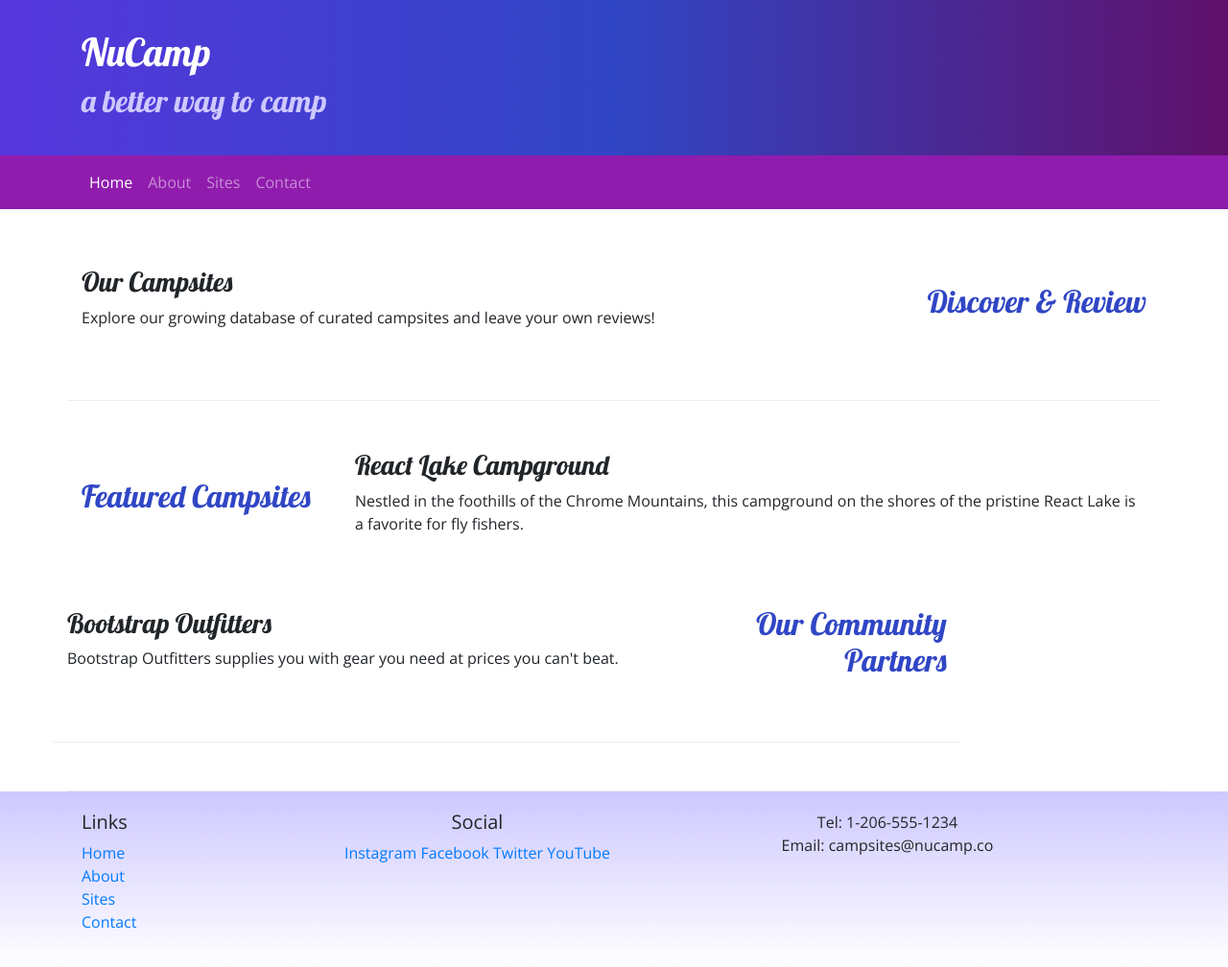
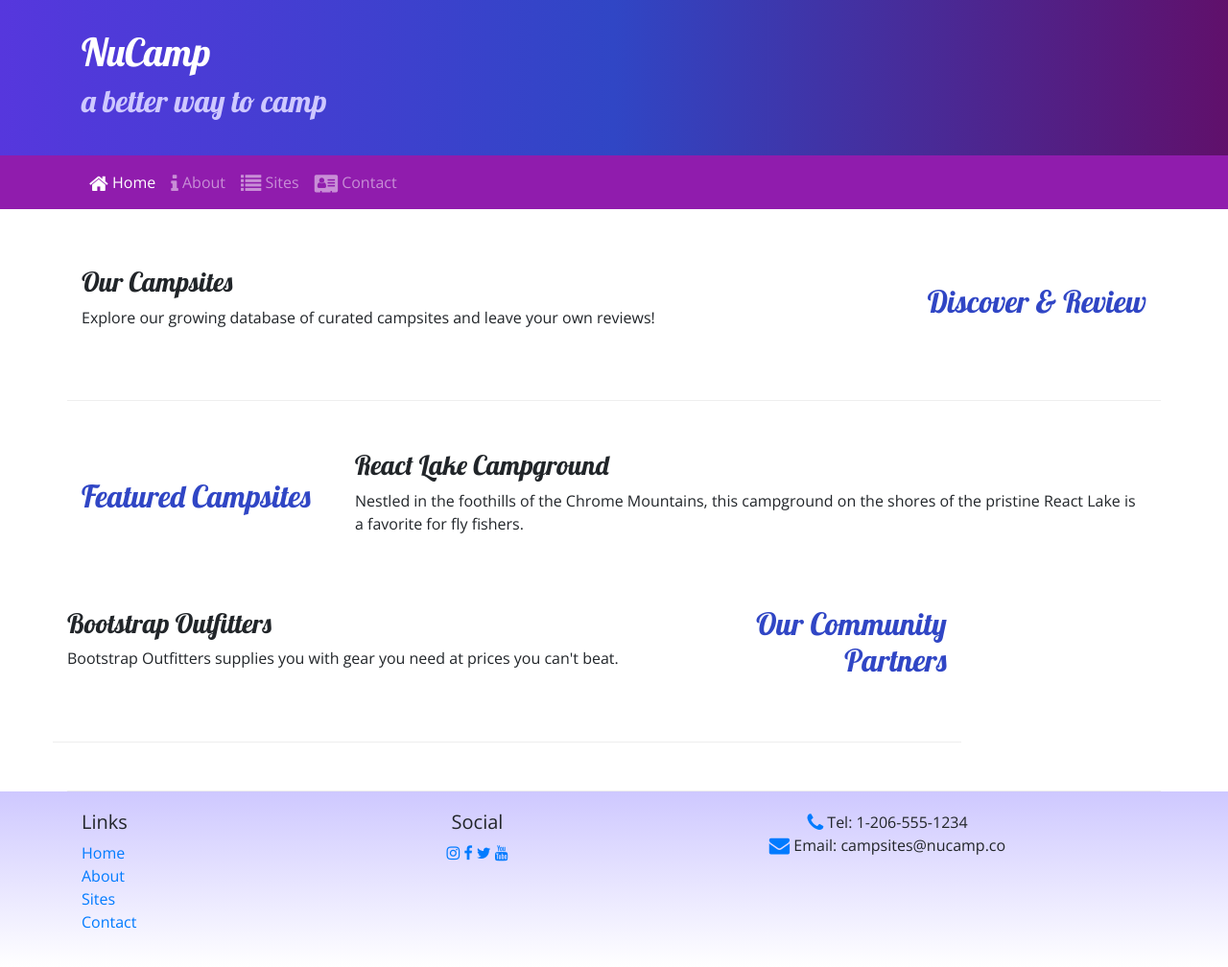
Before and after one commit to noskadon/bootstrap_practice, a website: page index.html in a window 1280 px wide. Shown: the whole page at 96% size. Drawn offline with nearby package versions, Linux system fonts and the light colour scheme.

Commit message:
Icon fonts added

```diff
--- a/index.html
+++ b/index.html
@@ -8,6 +8,10 @@
         <link
             rel="stylesheet"
             href="node_modules/bootstrap/dist/css/bootstrap.min.css"
+        />
+        <link
+            rel="stylesheet"
+            href="node_modules/font-awesome/css/font-awesome.min.css"
         />
 
         <!-- Additional CSS must be placed after Bootstrap CSS -->
@@ -45,16 +49,25 @@
                 <div class="collapse navbar-collapse" id="nucampNavbar">
                     <ul class="navbar-nav">
                         <li class="nav-item active">
-                            <a class="nav-link" href="#">Home</a>
+                            <a class="nav-link" href="#"
+                                ><i class="fa fa-home fa-lg"></i> Home</a
+                            >
                         </li>
                         <li class="nav-item">
-                            <a class="nav-link" href="aboutus.html">About</a>
+                            <a class="nav-link" href="aboutus.html"
+                                ><i class="fa fa-info fa-lg"></i> About</a
+                            >
                         </li>
                         <li class="nav-item">
-                            <a class="nav-link" href="#">Sites</a>
+                            <a class="nav-link" href="#"
+                                ><i class="fa fa-list fa-lg"></i> Sites</a
+                            >
                         </li>
                         <li class="nav-item">
-                            <a class="nav-link" href="#">Contact</a>
+                            <a class="nav-link" href="#"
+                                ><i class="fa fa-address-card fa-lg"></i>
+                                Contact</a
+                            >
                         </li>
                     </ul>
                 </div>
@@ -125,13 +138,24 @@
                     </div>
                     <div class="col-6 col-sm-5 text-center">
                         <h5>Social</h5>
-                        <a href="http://instagram.com/">Instagram</a>
-                        <a href="http://facebook.com/">Facebook</a>
-                        <a href="http://twitter.com/">Twitter</a>
-                        <a href="http://youtube.com/">YouTube</a>
+                        <a href="http://instagram.com/"
+                            ><i class="fa fa-instagram"></i
+                        ></a>
+                        <a href="http://facebook.com/"
+                            ><i class="fa fa-facebook"></i
+                        ></a>
+                        <a href="http://twitter.com/"
+                            ><i class="fa fa-twitter"></i
+                        ></a>
+                        <a href="http://youtube.com/"
+                            ><i class="fa fa-youtube"></i
+                        ></a>
                     </div>
                     <div class="col-sm-4 text-center">
-                        Tel: 1-206-555-1234<br />
+                        <i class="fa fa-phone fa-lg text-primary"></i> Tel:
+                        1-206-555-1234<br /><i
+                            class="fa fa-envelope fa-lg text-primary"
+                        ></i>
                         Email: campsites@nucamp.co
                     </div>
                 </div>
--- a/package.json
+++ b/package.json
@@ -15,6 +15,7 @@
   },
   "dependencies": {
     "bootstrap": "^4.5.2",
+    "font-awesome": "^4.7.0",
     "jquery": "^3.5.1",
     "popper.js": "^1.16.1"
   }
```
Also changed, not shown: aboutus.html (+34 -9 lines), 1 other file.
